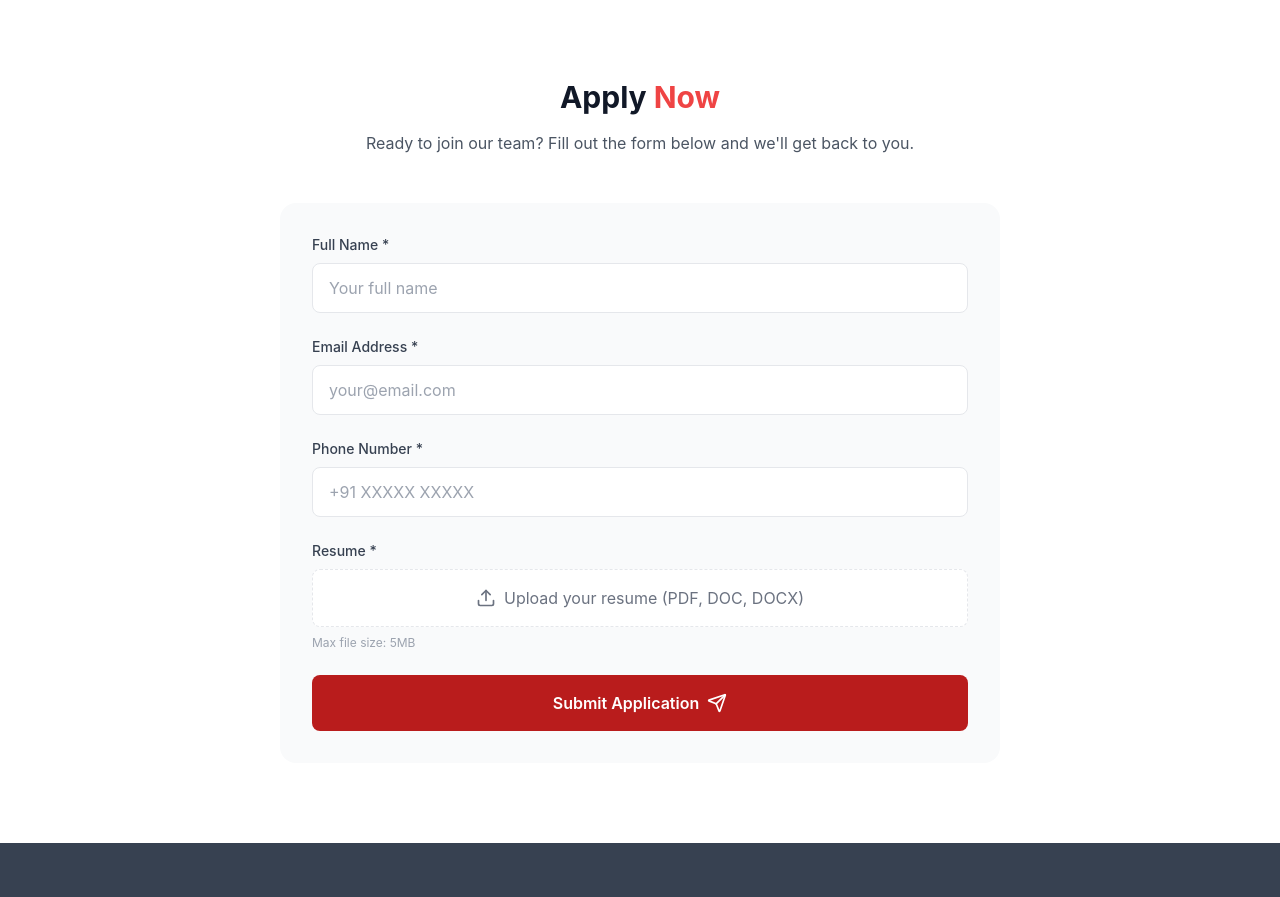
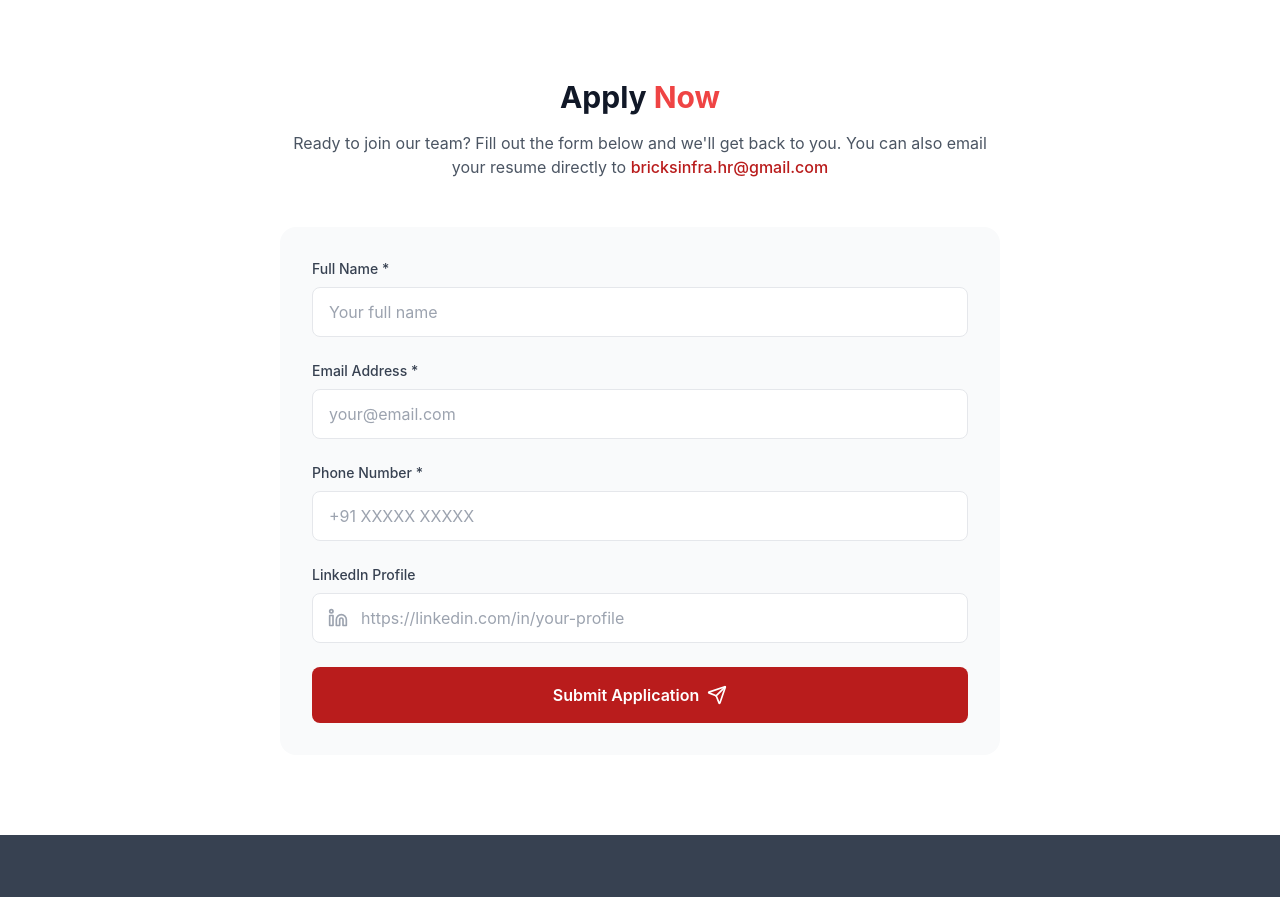
Before and after one commit to TechHiveLLP/BricksInfraspaceWebsite, a Next.js app: page /careers in a window 1280 px wide. Shown: the part 1480-2377 px from the top of the page. Built offline with nearby package versions, Linux system fonts and the light colour scheme.

Commit message:
update forms

```diff
--- a/src/app/careers/page.tsx
+++ b/src/app/careers/page.tsx
@@ -1,7 +1,7 @@
 "use client";
 
 import { useState } from "react";
-import { Mail, Send, Upload, Users, Target, Heart, Lightbulb, Shield } from "lucide-react";
+import { Mail, Send, Linkedin, Users, Target, Heart, Lightbulb, Shield } from "lucide-react";
 
 const values = [
   {
@@ -31,32 +31,47 @@ export default function CareersPage() {
     fullName: "",
     email: "",
     phone: "",
-    resume: null as File | null,
+    linkedin: "",
   });
   const [isSubmitting, setIsSubmitting] = useState(false);
   const [submitted, setSubmitted] = useState(false);
-  const [resumeFileName, setResumeFileName] = useState("");
+  const [error, setError] = useState("");
+
+  const WEB3FORMS_CAREERS_KEY = "36b97add-0818-4219-b68a-d736c5bfe7f4";
 
   const handleSubmit = async (e: React.FormEvent) => {
     e.preventDefault();
     setIsSubmitting(true);
+    setError("");
 
-    // Simulate form submission
-    await new Promise((resolve) => setTimeout(resolve, 1000));
+    try {
+      const response = await fetch("https://api.web3forms.com/submit", {
+        method: "POST",
+        headers: { "Content-Type": "application/json" },
+        body: JSON.stringify({
+          access_key: WEB3FORMS_CAREERS_KEY,
+          subject: `New Job Application from ${formData.fullName}`,
+          from_name: "Bricks Infraspace Careers",
+          name: formData.fullName,
+          email: formData.email,
+          phone: formData.phone,
+          linkedin: formData.linkedin,
+        }),
+      });
 
-    setIsSubmitting(false);
-    setSubmitted(true);
-    setFormData({ fullName: "", email: "", phone: "", resume: null });
-    setResumeFileName("");
+      const result = await response.json();
 
-    setTimeout(() => setSubmitted(false), 5000);
-  };
-
-  const handleResumeChange = (e: React.ChangeEvent<HTMLInputElement>) => {
-    const file = e.target.files?.[0];
-    if (file) {
-      setFormData({ ...formData, resume: file });
-      setResumeFileName(file.name);
+      if (result.success) {
+        setSubmitted(true);
+        setFormData({ fullName: "", email: "", phone: "", linkedin: "" });
+        setTimeout(() => setSubmitted(false), 5000);
+      } else {
+        setError("Something went wrong. Please try again or email us directly at bricksinfra.hr@gmail.com");
+      }
+    } catch {
+      setError("Failed to submit application. Please check your internet connection and try again.");
+    } finally {
+      setIsSubmitting(false);
     }
   };
 
@@ -176,6 +191,10 @@ export default function CareersPage() {
             </h2>
             <p className="text-gray-600">
               Ready to join our team? Fill out the form below and we&apos;ll get back to you.
+              You can also email your resume directly to{" "}
+              <a href="mailto:bricksinfra.hr@gmail.com" className="text-red-700 font-medium hover:underline">
+                bricksinfra.hr@gmail.com
+              </a>
             </p>
           </div>
 
@@ -185,6 +204,12 @@ export default function CareersPage() {
                 <p className="text-green-700 font-medium text-center">
                   Thank you for your application! Our HR team will review it and get back to you soon.
                 </p>
+              </div>
+            )}
+
+            {error && (
+              <div className="bg-red-50 border border-red-200 rounded-lg p-4 mb-6">
+                <p className="text-red-700 font-medium text-center">{error}</p>
               </div>
             )}
 
@@ -233,22 +258,20 @@ export default function CareersPage() {
 
               <div>
                 <label className="block text-sm font-medium text-gray-700 mb-2">
-                  Resume *
+                  LinkedIn Profile
                 </label>
                 <div className="relative">
+                  <div className="absolute inset-y-0 left-0 pl-4 flex items-center pointer-events-none">
+                    <Linkedin size={20} className="text-gray-400" />
+                  </div>
                   <input
-                    type="file"
-                    required
-                    accept=".pdf,.doc,.docx"
-                    onChange={handleResumeChange}
-                    className="absolute inset-0 w-full h-full opacity-0 cursor-pointer"
+                    type="url"
+                    value={formData.linkedin}
+                    onChange={(e) => setFormData({ ...formData, linkedin: e.target.value })}
+                    className="w-full pl-12 pr-4 py-3 rounded-lg border border-gray-200 focus:ring-2 focus:ring-red-500 focus:border-transparent outline-none transition"
+                    placeholder="https://linkedin.com/in/your-profile"
                   />
-                  <div className="w-full px-4 py-4 rounded-lg border border-gray-200 border-dashed bg-white flex items-center justify-center gap-2 text-gray-500 hover:border-red-400 hover:bg-red-50 transition cursor-pointer">
-                    <Upload size={20} />
-                    <span>{resumeFileName || "Upload your resume (PDF, DOC, DOCX)"}</span>
-                  </div>
                 </div>
-                <p className="text-xs text-gray-400 mt-2">Max file size: 5MB</p>
               </div>
 
               <button
@@ -269,6 +292,7 @@ export default function CareersPage() {
           </div>
         </div>
       </section>
+
     </>
   );
 }
--- a/src/app/contact/page.tsx
+++ b/src/app/contact/page.tsx
@@ -35,19 +35,44 @@ export default function ContactPage() {
   });
   const [isSubmitting, setIsSubmitting] = useState(false);
   const [submitted, setSubmitted] = useState(false);
+  const [error, setError] = useState("");
+
+  const WEB3FORMS_CONTACT_KEY = "e1a3b11b-877c-4856-bfb7-01e37ef26a52"; // TODO: Replace with your Web3Forms access key for bricksinfraspace@gmail.com
 
   const handleSubmit = async (e: React.FormEvent) => {
     e.preventDefault();
     setIsSubmitting(true);
+    setError("");
 
-    // Simulate form submission
-    await new Promise((resolve) => setTimeout(resolve, 1000));
+    try {
+      const response = await fetch("https://api.web3forms.com/submit", {
+        method: "POST",
+        headers: { "Content-Type": "application/json" },
+        body: JSON.stringify({
+          access_key: WEB3FORMS_CONTACT_KEY,
+          subject: `New Contact Inquiry from ${formData.name}`,
+          from_name: "Bricks Infraspace Website",
+          name: formData.name,
+          email: formData.email,
+          phone: formData.phone || "Not provided",
+          message: formData.message,
+        }),
+      });
 
-    setIsSubmitting(false);
-    setSubmitted(true);
-    setFormData({ name: "", email: "", phone: "", message: "" });
+      const result = await response.json();
 
-    setTimeout(() => setSubmitted(false), 5000);
+      if (result.success) {
+        setSubmitted(true);
+        setFormData({ name: "", email: "", phone: "", message: "" });
+        setTimeout(() => setSubmitted(false), 5000);
+      } else {
+        setError("Something went wrong. Please try again or email us directly.");
+      }
+    } catch {
+      setError("Failed to send message. Please check your internet connection and try again.");
+    } finally {
+      setIsSubmitting(false);
+    }
   };
 
   return (
@@ -110,6 +135,12 @@ export default function ContactPage() {
                   <p className="text-green-700 font-medium">
                     Thank you! Your message has been sent. We&apos;ll get back to you soon.
                   </p>
+                </div>
+              )}
+
+              {error && (
+                <div className="bg-red-50 border border-red-200 rounded-lg p-4 mb-6">
+                  <p className="text-red-700 font-medium">{error}</p>
                 </div>
               )}
 
```
